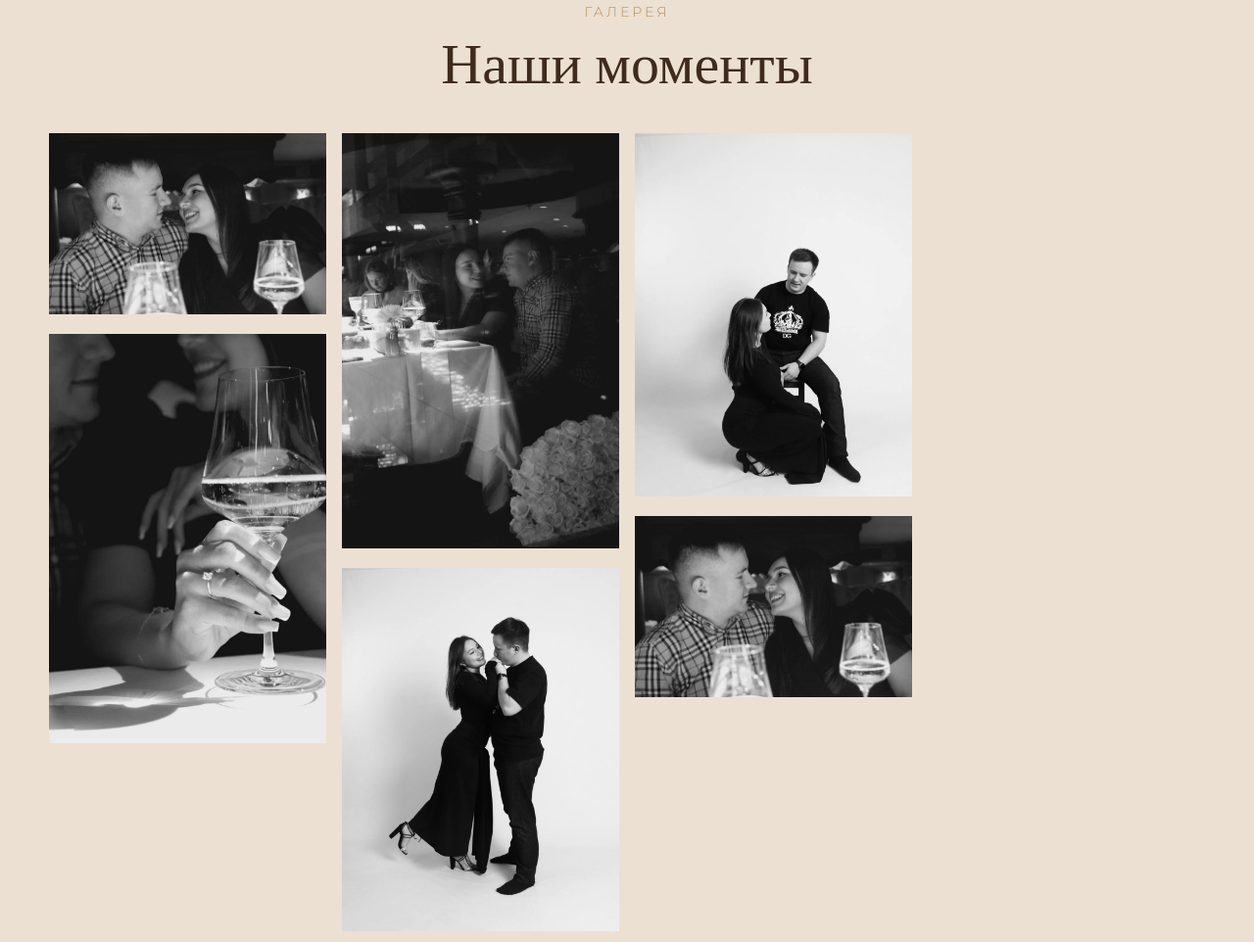
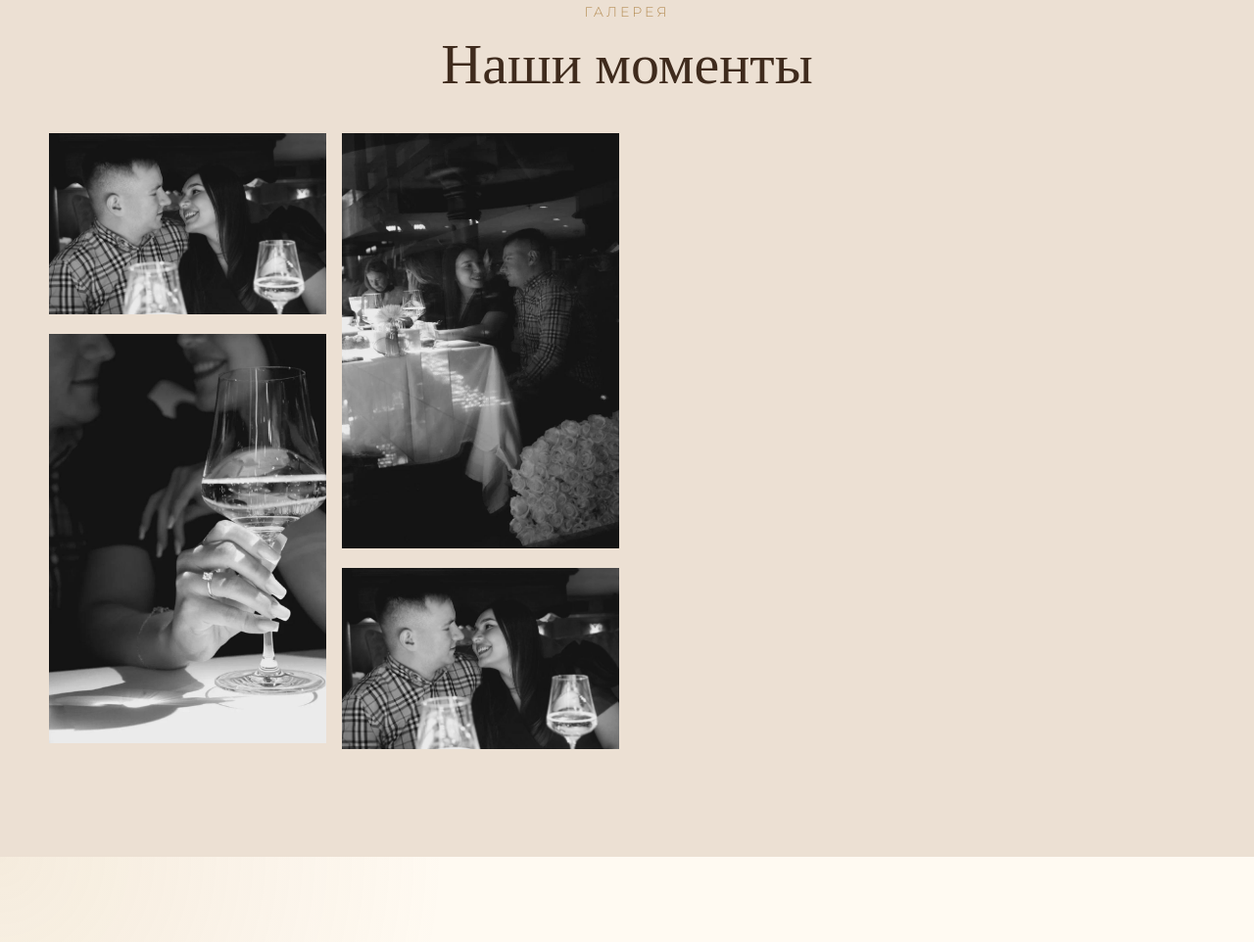
Before and after one commit to nekqadamovsino-spec/wedding-ilyasdilyara, a plain HTML site: page index.html in a window 1280 px wide. Shown: the part 3589-4551 px from the top of the page at 98% size. Drawn offline with nearby package versions, Linux system fonts and the light colour scheme.

Commit message:
Update gallery images in index.html
Removed three images from the gallery and retained one.

```diff
--- a/index.html
+++ b/index.html
@@ -89,8 +89,6 @@
         <img src="gallery8.jpg" alt="Фото Ильяса и Диляры" />
         <img src="gallery4.jpg" alt="Фото Ильяса и Диляры" />
         <img src="gallery5.jpg" alt="Фото с лошадьми" />
-        <img src="gallery6.jpg" alt="Фото на закате" />
-        <img src="gallery7.jpg" alt="Лебеди" />
         <img src="gallery9.jpg" alt="Букет и книга" />
       </div>
     </section>
```
